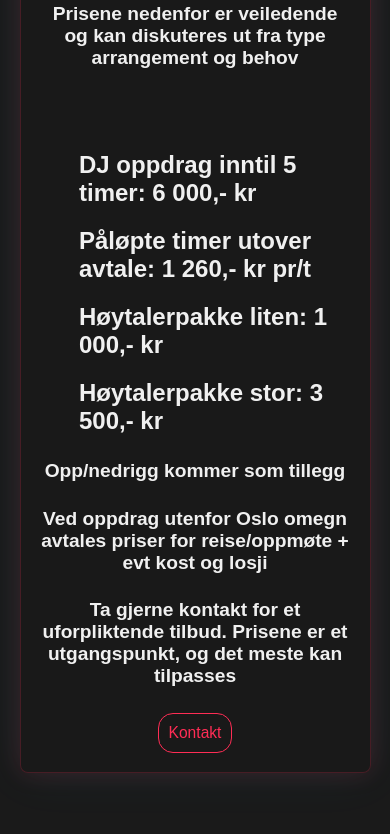
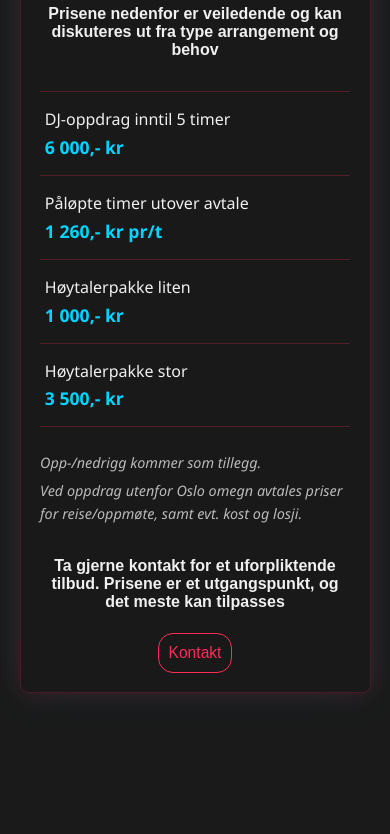
Before and after one commit to Kristoffer0910/DJBarth, a plain HTML site: page HTML/Prisliste.html in a window 390 px wide. Shown: the part 257-1091 px from the top of the page. Drawn offline with Linux system fonts and the light colour scheme.

Commit message:
Nytt oppsett for prislisten med prisrader og merknader
Co-Authored-By: Claude Opus 5.5 <noreply@anthropic.com>

```diff
--- a/CSS/Prisliste.css
+++ b/CSS/Prisliste.css
@@ -124,6 +124,59 @@ html {
 .omTekstBox h3 {
     text-align: left;
     padding-left: 10vw;
+}
+
+.omTekstBox h1 {
+    color: #00d4ff;
+    font-family: 'Segoe UI', Tahoma, Geneva, Verdana, sans-serif;
+    font-size: 2.5rem;
+    margin-bottom: 0.5rem;
+}
+
+.PrisTabell {
+    max-width: 700px;
+    margin: 3rem auto 2rem;
+    font-family: 'Segoe UI', Tahoma, Geneva, Verdana, sans-serif;
+}
+
+.PrisRad {
+    display: flex;
+    justify-content: space-between;
+    align-items: baseline;
+    gap: 1.5rem;
+    padding: 1.2rem 0.5rem;
+    border-bottom: 1px solid rgba(255, 45, 85, 0.25);
+    text-align: left;
+}
+
+.PrisRad:first-child {
+    border-top: 1px solid rgba(255, 45, 85, 0.25);
+}
+
+.PrisNavn {
+    font-size: 1.3rem;
+    color: #f0f0f0;
+}
+
+.PrisBelop {
+    font-size: 1.3rem;
+    font-weight: bold;
+    color: #00d4ff;
+    white-space: nowrap;
+}
+
+.PrisNotater {
+    max-width: 700px;
+    margin: 0 auto 2rem;
+    font-family: 'Segoe UI', Tahoma, Geneva, Verdana, sans-serif;
+    font-size: 1rem;
+    font-style: italic;
+    color: rgba(240, 240, 240, 0.75);
+    line-height: 1.6;
+}
+
+.PrisNotater p {
+    margin: 0.3rem 0;
 }
 
 .btnBooking {
@@ -263,6 +316,11 @@ p{
     footer {
         padding-bottom: 60px;
     }
+
+    .PrisNavn,
+    .PrisBelop {
+        font-size: 1.2rem;
+    }
 }
 
 /* Telefon: 0 – 768px */
@@ -311,6 +369,38 @@ p{
 
     .btnBooking {
         font-size: 4vw;
+    }
+
+    .omTekstBox h1 {
+        font-size: 2rem;
+    }
+
+    .omTekstBox h4 {
+        font-size: 1rem;
+    }
+
+    .PrisTabell {
+        margin: 2rem auto 1.5rem;
+    }
+
+    .PrisRad {
+        flex-direction: column;
+        align-items: flex-start;
+        gap: 0.3rem;
+        padding: 1rem 0.3rem;
+    }
+
+    .PrisNavn {
+        font-size: 1rem;
+    }
+
+    .PrisBelop {
+        font-size: 1.1rem;
+    }
+
+    .PrisNotater {
+        font-size: 0.9rem;
+        text-align: left;
     }
 
     .omTekstBox {
--- a/HTML/Prisliste.html
+++ b/HTML/Prisliste.html
@@ -4,7 +4,7 @@
     <meta charset="UTF-8">
     <meta name="viewport" content="width=device-width, initial-scale=1.0">
     <title>DJBarth</title>
-    <link rel="stylesheet" href="/CSS/Prisliste.css?v=4">
+    <link rel="stylesheet" href="/CSS/Prisliste.css?v=5">
 </head>
 <body>
      <div class="SvartKonteiner">
@@ -37,13 +37,32 @@
         <div class="kolonne3">
             <div class="omTekstBox">
                 <h1>Priser</h1>
-                <h4>Prisene nedenfor er veiledende og kan diskuteres ut fra type arrangement og behov</h4> <br> <br>
-                <h2>DJ oppdrag inntil 5 timer: 6 000,- kr</h2>
-                <h2>Påløpte timer utover avtale: 1 260,- kr pr/t</h2>
-                <h2>Høytalerpakke liten: 1 000,- kr</h2>
-                <h2>Høytalerpakke stor: 3 500,- kr</h2>
-                <h4>Opp/nedrigg kommer som tillegg</h4>
-                <h4>Ved oppdrag utenfor Oslo omegn avtales priser for reise/oppmøte + evt kost og losji</h4>
+                <h4>Prisene nedenfor er veiledende og kan diskuteres ut fra type arrangement og behov</h4>
+
+                <div class="PrisTabell">
+                    <div class="PrisRad">
+                        <span class="PrisNavn">DJ-oppdrag inntil 5 timer</span>
+                        <span class="PrisBelop">6 000,- kr</span>
+                    </div>
+                    <div class="PrisRad">
+                        <span class="PrisNavn">Påløpte timer utover avtale</span>
+                        <span class="PrisBelop">1 260,- kr pr/t</span>
+                    </div>
+                    <div class="PrisRad">
+                        <span class="PrisNavn">Høytalerpakke liten</span>
+                        <span class="PrisBelop">1 000,- kr</span>
+                    </div>
+                    <div class="PrisRad">
+                        <span class="PrisNavn">Høytalerpakke stor</span>
+                        <span class="PrisBelop">3 500,- kr</span>
+                    </div>
+                </div>
+
+                <div class="PrisNotater">
+                    <p>Opp-/nedrigg kommer som tillegg.</p>
+                    <p>Ved oppdrag utenfor Oslo omegn avtales priser for reise/oppmøte, samt evt. kost og losji.</p>
+                </div>
+
                 <h4>Ta gjerne kontakt for et uforpliktende tilbud. Prisene er et utgangspunkt, og det meste kan tilpasses</h4>
                 <a href="/HTML/Kontakt.html"><button class="btnBooking">Kontakt</button></a>
             </div>
```
